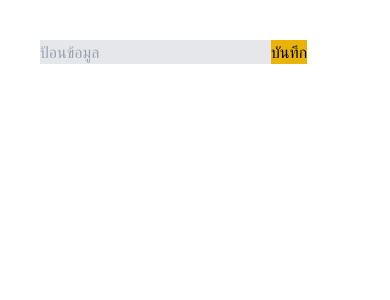
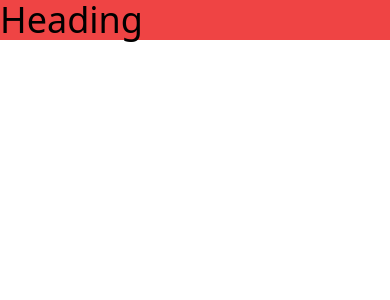
Before and after one commit to jetsadawwts/react-tailwind-tutorial, a React (Vite) app: page / in a window 390 px wide. Shown: the top 300 px of the page. Built offline with nearby package versions, Linux system fonts and the light colour scheme.

Commit message:
EP8 Container And Breakpoint

```diff
--- a/src/App.jsx
+++ b/src/App.jsx
@@ -6,6 +6,7 @@ import EP4MarginAndPadding from "./page/EP4MarginAndPadding";
 import EP5Border from "./page/EP5Border";
 import EP6BoxShadox from "./page/EP6BoxShadox";
 import EP7PseudoSelector from "./page/EP7PseudoSelector";
+import EP8ContainerAndBreakpoint from "./page/EP8ContainerAndBreakpoint";
 
 function App() {
   return (
@@ -16,7 +17,8 @@ function App() {
       {/* <EP4MarginAndPadding /> */}
       {/* <EP5Border /> */}
       {/* <EP6BoxShadox /> */}
-      <EP7PseudoSelector />
+      {/* <EP7PseudoSelector /> */}
+      <EP8ContainerAndBreakpoint />
     </div>
   );
 }
--- /dev/null
+++ b/src/page/EP8ContainerAndBreakpoint.jsx
@@ -0,0 +1,13 @@
+import React from "react";
+
+function EP8ContainerAndBreakpoint() {
+  return (
+    <>
+      <div className="container bg-red-500 mx-auto">
+        <h1 className="text-4xl sm:text-yellow-500 md:text-white">Heading</h1>
+      </div>
+    </>
+  );
+}
+
+export default EP8ContainerAndBreakpoint;
```
